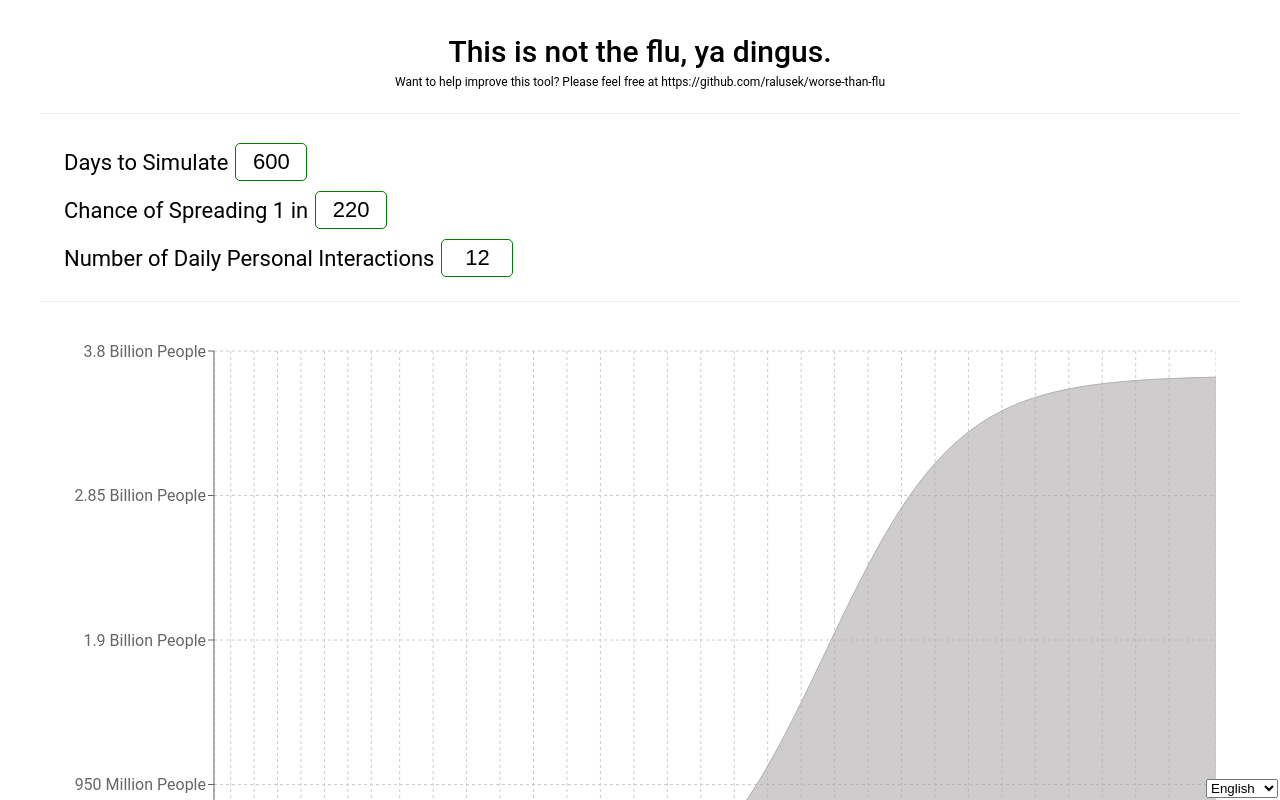
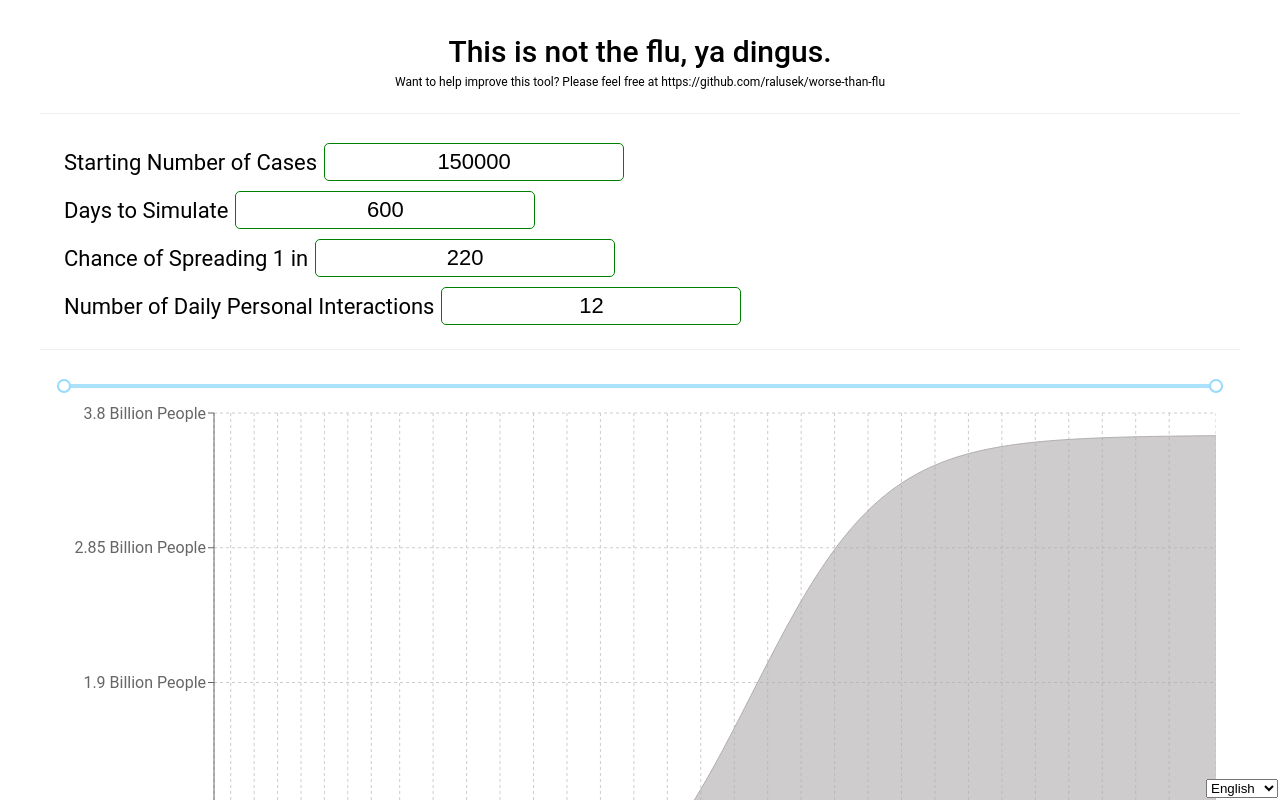
Before and after one commit to ralusek/worse-than-flu, a React (Create React App) app: page / in a window 1280 px wide. Built offline with nearby package versions, Linux system fonts and the light colour scheme.

Commit message:
added zoom to graph and editable starting number of cases.

```diff
--- a/package.json
+++ b/package.json
@@ -6,8 +6,9 @@
     "@types/react-youtube": "7.6.2",
     "bluebird": "3.7.1",
     "jquery-param": "1.0.1",
-    "lodash": "4.17.13",
+    "lodash": "^4.17.15",
     "millify": "^3.1.3",
+    "rc-slider": "^9.2.3",
     "react": "16.13.0",
     "react-dom": "16.13.0",
     "react-resize-detector": "^4.2.1",
@@ -22,12 +23,13 @@
     "@types/jquery-param": "1.0.2",
     "@types/lodash": "4.14.135",
     "@types/node": "12.0.10",
+    "@types/rc-slider": "^8.6.5",
     "@types/react": "16.9.11",
     "@types/react-dom": "16.9.3",
     "@types/react-resize-detector": "^4.2.0",
     "@types/react-router-dom": "^5.1.2",
     "@types/recharts": "^1.8.7",
-    "node-sass": "4.12.0",
+    "node-sass": "^4.13.1",
     "typescript": "3.6.4"
   },
   "scripts": {
--- a/src/app/rootContainer.tsx
+++ b/src/app/rootContainer.tsx
@@ -1,4 +1,5 @@
-import React, { useMemo, useState } from 'react';
+import React, { useMemo, useState, useEffect, useCallback } from 'react';
+import debounce from 'lodash/debounce';
 
 // Types
 import { Language } from 'constants/i18n/types';
@@ -19,10 +20,19 @@ import RootView from './rootView';
  */
 function RootContainer() {
 
-
+  const [startingNumberOfCases, setStartingNumberOfCases] = useState(150000);
   const [daysToSimulate, setDaysToSimulate] = useState(600);
   const [fixedProbabilityOfSpread, setFixedProbabilityOfSpread] = useState(220);
   const [fixedInterpersonalInteractions, setFixedInterpersonalInteractions] = useState(12);
+  const [zoomRange, setZoomRange] = useState<[number, number]>([0, 0]);
+  const [debouncedZoomRange, setDebouncedZoomRange] = useState<[number, number]>(zoomRange);
+  const setZoomRangeDebounced = useCallback(debounce((newZoomRange: [number, number]) => {
+    setDebouncedZoomRange(newZoomRange);
+  }, 500, { maxWait: 2000 }), []);
+  const setZoomRangeCombined = useCallback((newZoomRange: [number, number]) => {
+    setZoomRange(newZoomRange);
+    setZoomRangeDebounced(newZoomRange);
+  }, []);
 
   const [language, setLanguage] = useState<Language>(LANGUAGE.ENGLISH);
   const activeLanguageRef = useMemo(() => languageRef[language], [language])
@@ -37,14 +47,29 @@ function RootContainer() {
       daysToSimulate,
       fixedProbabilityOfSpread: 1 / fixedProbabilityOfSpread,
       fixedInterpersonalInteractions,
+      startingNumberOfCases,
     });
-  }, [daysToSimulate, fixedProbabilityOfSpread, fixedInterpersonalInteractions]);
+  }, [startingNumberOfCases, daysToSimulate, fixedProbabilityOfSpread, fixedInterpersonalInteractions]);
+
+  const zoomedSimulatedDays = useMemo(() => {
+    return (simulatedDays || []).slice(debouncedZoomRange[0], debouncedZoomRange[1]);
+  }, [simulatedDays, debouncedZoomRange]);
+
+  useEffect(() => {
+    setZoomRange([zoomRange[0], zoomRange[1] || simulatedDays.length]);
+    setDebouncedZoomRange([zoomRange[0], zoomRange[1] || simulatedDays.length]);
+  }, [simulatedDays.length]);
 
   return <RootView
     language={language}
     setLanguage={setLanguage}
     languageRef={activeLanguageRef}
     simulatedDays={simulatedDays}
+    zoomedSimulatedDays={zoomedSimulatedDays}
+    zoomRange={zoomRange}
+    setZoomRange={setZoomRangeCombined}
+    startingNumberOfCases={startingNumberOfCases}
+    setStartingNumberOfCases={setStartingNumberOfCases}
     daysToSimulate={daysToSimulate}
     setDaysToSimulate={setDaysToSimulate}
     fixedProbabilityOfSpread={fixedProbabilityOfSpread}
--- a/src/app/rootStyles.scss
+++ b/src/app/rootStyles.scss
@@ -47,6 +47,7 @@ $max-width-mobile: 980px;
           margin-top: 6px;
         }
 
+
       }
 
       >.controls-container {
@@ -95,7 +96,6 @@ $max-width-mobile: 980px;
 
             >.value {
               font-size: 22px;
-              width: 60px;
               padding: 5px;
               text-align: center;
               border: 1px solid green;
--- a/src/app/rootView.tsx
+++ b/src/app/rootView.tsx
@@ -1,8 +1,9 @@
 import React from 'react';
 import YouTube from 'react-youtube'
-import { AreaChart, CartesianGrid, XAxis, YAxis, Tooltip, Area } from 'recharts';
+import { AreaChart, CartesianGrid, XAxis, YAxis, Tooltip, Area, Legend } from 'recharts';
 import { withRouter, RouteComponentProps } from 'react-router-dom';
 import ReactResizeDetector from 'react-resize-detector';
+import { Range } from 'rc-slider';
 
 // Types
 import { SimulatedDay } from 'utils/predictThePestilentFuture/types';
@@ -20,12 +21,18 @@ import tooltipFormatter from './helpers/tooltipFormatter';
 
 // Styles
 import './rootStyles';
+import 'rc-slider/assets/index.css';
 
 type Props = {
   language: Language;
   setLanguage: (lang: Language) => void;
   languageRef: Translation;
   simulatedDays: SimulatedDay[];
+  zoomedSimulatedDays: SimulatedDay[];
+  zoomRange: [number, number];
+  setZoomRange: (zoomRange: [number, number]) => void;
+  startingNumberOfCases: number;
+  setStartingNumberOfCases: (startingNumberOfCases: number) => void;
   daysToSimulate: number;
   setDaysToSimulate: (daysToSimulate: number) => void;
   fixedProbabilityOfSpread: number;
@@ -48,6 +55,11 @@ function RootView({
   setLanguage,
   languageRef,
   simulatedDays,
+  zoomedSimulatedDays,
+  zoomRange,
+  setZoomRange,
+  startingNumberOfCases,
+  setStartingNumberOfCases,
   daysToSimulate,
   setDaysToSimulate,
   fixedProbabilityOfSpread,
@@ -73,6 +85,18 @@ function RootView({
         </div>
         <div className="controls-container card">
           <div className="controls">
+            <div className="control">
+              <div className="label">
+                {
+                  languageRef[CONTROL_LABEL.STARTING_NUMBER_OF_CASES].name
+                }
+              </div>
+              <input
+                className="value"
+                value={startingNumberOfCases}
+                onChange={(evt) => setStartingNumberOfCases(Number(evt.target.value))}
+              />
+            </div>
             <div className="control">
               <div className="label">
                 {
@@ -126,6 +150,12 @@ function RootView({
         </div>
       </div>
       <div className='charts card'>
+        <Range
+          value={zoomRange}
+          min={0}
+          max={simulatedDays.length}
+          onChange={(zoomRange: [number, number]) => setZoomRange(zoomRange)}
+        />
         <ReactResizeDetector handleWidth
                              refreshMode='debounce'
                              refreshRate={500}
@@ -133,14 +163,15 @@ function RootView({
         <AreaChart
           width={chartContainerWidth}
           height={chartContainerWidth * 9 / 16}
-          data={simulatedDays}
+          data={zoomedSimulatedDays}
           syncId="anyId"
           margin={{
-            top: 20, right: 0, left: 0, bottom: 20,
+            top: 20, right: 0, left: 0, bottom: 40,
           }}
         >
           <CartesianGrid strokeDasharray="3 3" />
           <XAxis
+            dataKey="day"
             label={{
               value: languageRef[TITLE.DAYS].name,
               dy: 20
@@ -160,6 +191,11 @@ function RootView({
                 return (key in tooltipFormatter) ? tooltipFormatter[key](value) : value;
               }
             }
+          />
+          <Legend
+            wrapperStyle={{
+              bottom: 15
+            }}
           />
           {/* <Area type="monotone" dataKey="totalIncreaseFactor" /> */}
           <Area
--- a/src/constants/controlLabels.ts
+++ b/src/constants/controlLabels.ts
@@ -1,3 +1,4 @@
 export const CHANCE_OF_SPREADING = 'chanceOfSpreading';
 export const DAYS_TO_SIMULATE = 'daysToSimulate';
 export const NUMBER_OF_DAILY_PERSONAL_INTERACTIONS = 'numberOfDailyPersonalInteractions';
+export const STARTING_NUMBER_OF_CASES = 'startingNumberOfCases';
--- a/src/constants/i18n/translations/en.ts
+++ b/src/constants/i18n/translations/en.ts
@@ -8,6 +8,9 @@ export default {
   },
   [CONTROL_LABEL.CHANCE_OF_SPREADING]: {
     name: 'Chance of Spreading 1 in',
+  },
+  [CONTROL_LABEL.STARTING_NUMBER_OF_CASES]: {
+    name: 'Starting Number of Cases',
   },
   [CONTROL_LABEL.DAYS_TO_SIMULATE]: {
     name: 'Days to Simulate',
--- a/src/constants/i18n/translations/ru.ts
+++ b/src/constants/i18n/translations/ru.ts
@@ -8,6 +8,9 @@ export default {
   },
   [CONTROL_LABEL.CHANCE_OF_SPREADING]: {
     name: 'Шанс Распространения 1 к',
+  },
+  [CONTROL_LABEL.STARTING_NUMBER_OF_CASES]: {
+    name: 'Начальное Количество Дел',
   },
   [CONTROL_LABEL.DAYS_TO_SIMULATE]: {
     name: 'Дней Симуляции',
--- a/src/constants/i18n/translations/sp.ts
+++ b/src/constants/i18n/translations/sp.ts
@@ -8,6 +8,9 @@ export default {
   },
   [CONTROL_LABEL.CHANCE_OF_SPREADING]: {
     name: 'Posibilidad De Propagarse 1 en',
+  },
+  [CONTROL_LABEL.STARTING_NUMBER_OF_CASES]: {
+    name: 'Número de Casos Inicial',
   },
   [CONTROL_LABEL.DAYS_TO_SIMULATE]: {
     name: 'Días Simuladas',
--- a/src/utils/predictThePestilentFuture/index.ts
+++ b/src/utils/predictThePestilentFuture/index.ts
@@ -18,15 +18,17 @@ export default ({
   fixedInterpersonalInteractions = 12,
   daysToSimulate = 365,
   cfr = CFR,
+  startingNumberOfCases = 10,
 }: Partial<Props> = {} as Props): SimulatedDay[]  => {
   // Bootstrap the first day.
   const simulated: SimulatedDay[] = [{
+    day: 0,
     healthyPopulation: totalPopulation,
-    totalCases: 50000,
+    totalCases: startingNumberOfCases,
     totalIncreaseFactor: 0,
     growthFactor: 0,
-    activeCases: 50000,
-    newCases: 50000,
+    activeCases: startingNumberOfCases,
+    newCases: startingNumberOfCases,
     newFatalities: 0,
     newRecoveries: 0,
     totalFatalities: 0,
@@ -37,6 +39,9 @@ export default ({
     const previous = simulated[i - 1];
     const current = {} as SimulatedDay;
 
+    /* Add reference to day for maintaining reference when viewing slices of all days. */
+    current.day = i;
+
     /* Calculate susceptible personal interactions. we limit the fixed personal interactions
        down to the percentage of the population that is still actually susceptible to the spread.
        This is the primary factor in turning this from an exponential equation into a logistic one.
@@ -44,7 +49,6 @@ export default ({
        factors that would determine how people interact with each other.
      */
     const susceptiblePersonalInteractions = fixedInterpersonalInteractions * (previous.healthyPopulation / totalPopulation);
-    console.log('Susceptible', susceptiblePersonalInteractions, previous.healthyPopulation);
 
     /** Calculate probability of spread. TODO: get input from experts in infectious disease to help make this less arbitrary. */
     const probabilityOfSpread = fixedProbabilityOfSpread;
--- a/src/utils/predictThePestilentFuture/types.ts
+++ b/src/utils/predictThePestilentFuture/types.ts
@@ -9,9 +9,13 @@ export type Props = {
   fixedInterpersonalInteractions: number;
   /** The Case Fatality Rate with which to simulate the disease. */
   cfr: number;
+  /** Starting number of cases. */
+  startingNumberOfCases: number;
 };
 
 export type SimulatedDay = {
+  /** Reference to day. */
+  day: number;
   /** Total number of cases up until this day. */
   totalCases: number;
   /** Total factor increase between previous day's total and this day's. */
```
Also changed, not shown: 1 other file (tests, documents, lock files or other folders).
